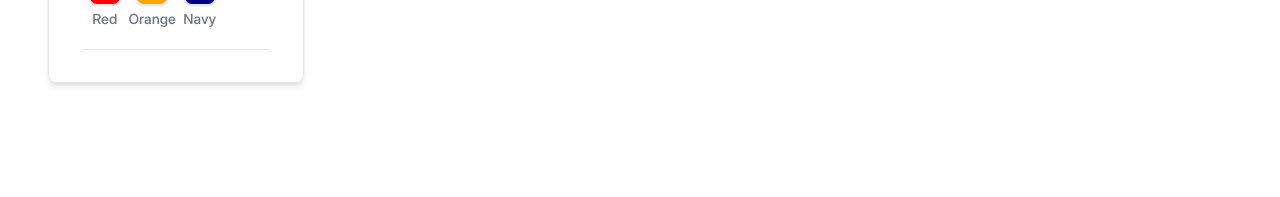
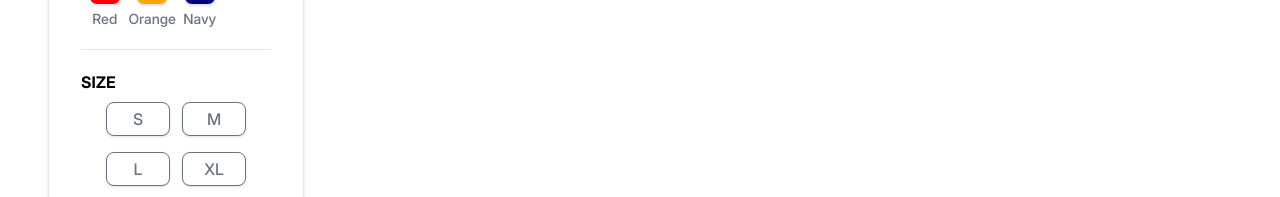
Before and after one commit to AnjaleeNeelika/Levone, a React (Vite) app in the folder frontend/: page /men in a window 1280 px wide. Shown: the part 755-952 px from the top of the page. Before the commit the page ends 886 px from the top, so only its background shows below. Built offline with nearby package versions, Linux system fonts and the light colour scheme.

Commit message:
Adding size filter section

```diff
--- a/frontend/src/assets/components/Filters/ColorsFilter.jsx
+++ b/frontend/src/assets/components/Filters/ColorsFilter.jsx
@@ -25,7 +25,7 @@ const ColorsFilter = ({colors}) => {
         } else {
             setAppliedColors([...appliedColors, item]);
         }
-    }, [appliedColors, setAppliedColors])
+    }, [appliedColors, setAppliedColors]);
 
     return (
         <div className='flex flex-col mb-4'>
--- a/frontend/src/assets/components/Filters/SizeFilter.jsx
+++ b/frontend/src/assets/components/Filters/SizeFilter.jsx
@@ -1,8 +1,38 @@
-import React from 'react'
+import React, { useCallback, useState } from 'react'
 
-const SizeFilter = () => {
+const SizeFilter = ({sizes}) => {
+
+    const [appliedSize, setAppliedSize] = useState([]);
+
+    const onClickSize = useCallback((item) => {
+        if(appliedSize.indexOf(item) > -1) {
+            setAppliedSize(appliedSize?.filter(size => size !== item));
+        } else {
+            setAppliedSize([...appliedSize, item]);
+        }
+    }, [appliedSize, setAppliedSize]);
+
     return (
-        <div>SizeFilter</div>
+        <div className='flex flex-col mb-4'>
+            <p className='text-[16px] uppercase text-black mt-5 font-semibold'>Size</p>
+
+            <div className="flex flex-wrap px-2 mt-2 gap-3 justify-center">
+                {sizes?.map(item => {
+                    return (
+                        <div className="flex gap-2">
+                            <div
+                                className="w-16 h-fit text-center gap-2 px-2 py-1 bg-white text-gray-500 border border-gray-500 rounded-lg shadow mb-1 cursor-pointer hover:outline-2 hover:scale-110 hover:bg-black hover:text-white"
+                                style={appliedSize.includes(item) ? {
+                                    background: 'black',
+                                    color: 'white'
+                                } : {}}
+                                onClick={() => onClickSize(item)}
+                            >{item}</div>
+                        </div>
+                    );
+                })}
+            </div>
+        </div>
     )
 }
 
--- a/frontend/src/assets/pages/ProductListPage/ProductList.jsx
+++ b/frontend/src/assets/pages/ProductListPage/ProductList.jsx
@@ -4,6 +4,7 @@ import content from '../../../data/content.json'
 import Categories from '../../components/Filters/Categories';
 import PriceFilter from '../../components/Filters/PriceFilter';
 import ColorsFilter from '../../components/Filters/ColorsFilter';
+import SizeFilter from '../../components/Filters/SizeFilter';
 
 
 const categories = content?.filter_categories;
@@ -41,6 +42,7 @@ const ProductList = ({categoryType}) => {
                     </div>
                     <div>
                         {/* Sizes */}
+                        <SizeFilter sizes={categoryContent?.meta_data?.sizes} />
                     </div>
                 </div>
 
--- a/frontend/src/data/content.json
+++ b/frontend/src/data/content.json
@@ -237,5 +237,22 @@
                 "sizes": ["S", "M", "L", "XL", "XXL"]
             }
         }
+    ],
+    "products": [
+        {
+            "id": 1,
+            "title": "Pink Hoodie",
+            "description": "A comfortable pink hoodie for women",
+            "category_id": 2,
+            "type_id": 5,
+            "brand": "Nike",
+            "price": 2450.00,
+            "size": ["S", "M", "L"],
+            "color": ["Pink"],
+            "discount": 20,
+            "thumbnail": "./images/pink-women-hoodie.jpeg",
+            "images": ["pink-women-hoodie1.jpeg", "pink-women-hoodie2.jpeg"],
+            "rating": 4.8
+        }
     ]
 }
```
